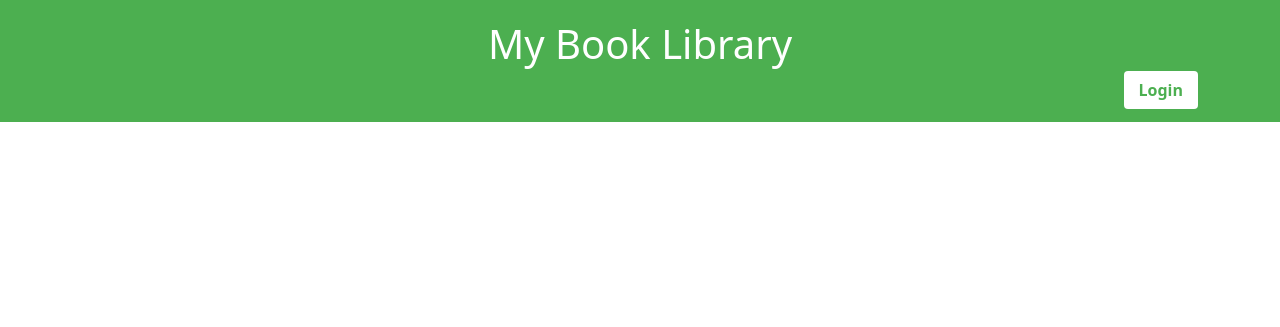
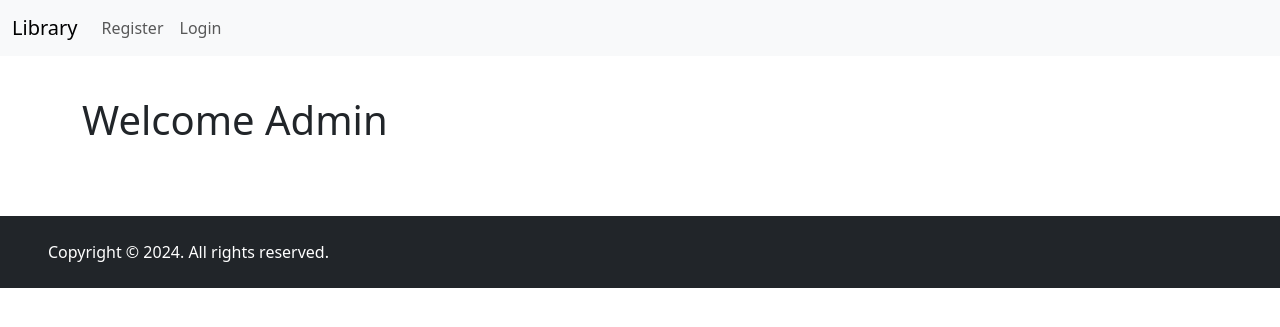
Before and after one commit to Odys6x/DataBase, a Flask app: page /admin_index in a window 1280 px wide. Shown: the top 327 px of the page. Run offline with Flask 3, Linux system fonts and the light colour scheme; the visitor is signed in with stand-in values (Sample User, id 1).

Commit message:
navbar with session, logout and footer

```diff
--- a/app.py
+++ b/app.py
@@ -154,7 +154,12 @@
                 connection.close()
 
     return render_template('register.html', form=form)
-
+@app.route('/logout')
+def logout():
+    # Clear the user session
+    session.clear()  # This logs out the user by clearing their session data
+    flash('You have been logged out.', 'info')  # Display a message
+    return redirect(url_for('login'))  # Redirect to the login page
 @app.route('/admin_index')
 def admin_index():
     return render_template("admin_index.html")
--- a/static/css/style.css
+++ b/static/css/style.css
@@ -16,46 +16,23 @@
     padding: 0 20px;
 }
 
-/* Header styles */
-header {
-    background-color: #4CAF50;
-    color: white;
-    padding: 20px 0;
-    position: relative;
+/*navbar*/
+.container-fluid {
+    width: 100%;
+    padding: 0;
+}
+.navbar {
+    display: flex;
+    justify-content: space-between;
+    width: 100%; !important
 }
 
-header h1 {
-    text-align: center;
-    margin-bottom: 10px;
+/*.navbar-nav {
+    margin: 0 !important; /* Ensure no extra margins */
+.navbar-toggler{
+   padding: 4px 12px;
 }
 
-/* Align login to the far right */
-nav ul {
-    list-style-type: none;
-    display: flex;
-    justify-content: flex-end; /* Aligns to the far right */
-    padding: 0;
-    margin: 0;
-}
-
-nav ul li {
-    margin-left: auto;
-}
-
-nav ul li.login-button a {
-    background-color: white;
-    color: #4CAF50;
-    padding: 8px 15px;
-    border-radius: 4px;
-    font-size: 16px;
-    font-weight: bold;
-    text-decoration: none;
-    transition: background-color 0.3s ease;
-}
-
-nav ul li.login-button a:hover {
-    background-color: #f1f1f1;
-}
 
 /* Main styles */
 main {
@@ -106,8 +83,8 @@
 }
 
 button {
-    width: 100%;
-    padding: 10px;
+    /*width: 100%;
+    padding: 10px;*/
     background-color: #4CAF50;
     color: white;
     border: none;
@@ -116,9 +93,9 @@
     cursor: pointer;
 }
 
-button:hover {
+/*button:hover {
     background-color: #45a049;
-}
+}*/
 
 /* Footer styles */
 footer {
--- a/templates/admin_index.html
+++ b/templates/admin_index.html
@@ -1,3 +1,6 @@
 {% extends 'base.html' %}
 {% block body %}
+ <main class="container">
+ <h1>Welcome Admin</h1>
+ </main>
 {% endblock %}
--- a/templates/base.html
+++ b/templates/base.html
@@ -18,19 +18,21 @@
 </script>
 </head>
 <body>
-   <header>
-        <div class="container">
-            <h1>My Book Library</h1>
-            <nav>
-                <ul>
-                    <li class="login-button"><a href="/login">Login</a></li>
-                </ul>
-            </nav>
-        </div>
-    </header>
+   {% block navbar %}
+         {% include 'includes/nav.html' %}
+     {% endblock %}
 
-    <main>
+    <main >
+
         {% block body %}{% endblock%}
+
+
+
     </main>
+   <br>
+    {% block footer %}
+        {% include 'includes/footer.html' %}
+    {% endblock %}
+
 </body>
 </html>
--- /dev/null
+++ b/templates/includes/footer.html
@@ -0,0 +1,7 @@
+<div
+      class="d-flex flex-column flex-md-row text-center text-md-start justify-content-between py-4 px-4 px-xl-5 bg-dark">
+      <!-- Copyright -->
+      <div class="text-white mb-3 mb-md-0">
+        Copyright © 2024. All rights reserved.
+      </div>
+      <!-- Copyright -->
--- /dev/null
+++ b/templates/includes/nav.html
@@ -0,0 +1,82 @@
+{% if session['user_type'] == 'u' %}
+<nav class="navbar navbar-expand-lg navbar-light bg-light" aria-label="Main Navigation">
+    <div class="container-fluid">
+        <a class="navbar-brand" href="#" title=" Home">Library</a>
+        <button class="navbar-toggler " type="button" data-bs-toggle="collapse" data-bs-target="#navbarSupportedContent" aria-controls="navbarSupportedContent" aria-expanded="false" aria-label="Toggle navigation">
+            <span class="navbar-toggler-icon"></span>
+        </button>
+        <div class="collapse navbar-collapse" id="navbarSupportedContent">
+            <ul class="navbar-nav me-auto mb-2 mb-lg-0">
+                <li class="nav-item">
+                    <a class="nav-link" href="#" aria-label="#">Books</a>
+                </li>
+                <li class="nav-item">
+                    <a class="nav-link" href="#" aria-label="#">#</a>
+                </li>
+                <li class="nav-item">
+                    <a class="nav-link" href="#" aria-label="#">#</a>
+                </li>
+
+            </ul>
+                    <ul class="navbar-nav  mb-2 mb-lg-0 ml-auto">
+                        <li class="nav-item">
+                        <a class="nav-link" href="#" aria-label="#">Profile</a>
+                        </li>
+                        <li class="nav-item">
+                            <a class="nav-link" href="{{ url_for('logout') }}" aria-label="Logout">Logout</a>
+                        </li>
+                   </ul>
+        </div>
+    </div>
+</nav>
+{% elif session['user_type'] == 'a' %}
+<nav class="navbar navbar-expand-lg navbar-light bg-light" aria-label="Main Navigation">
+    <div class="container-fluid">
+        <a class="navbar-brand" href="#" title=" Home">Library</a>
+        <button class="navbar-toggler " type="button" data-bs-toggle="collapse" data-bs-target="#navbarSupportedContentAdmin" aria-controls="navbarSupportedContentAdmin" aria-expanded="false" aria-label="Toggle navigation">
+            <span class="navbar-toggler-icon"></span>
+        </button>
+        <div class="collapse navbar-collapse" id="navbarSupportedContentAdmin">
+            <ul class="navbar-nav me-auto mb-2 mb-lg-0">
+                <li class="nav-item">
+                    <a class="nav-link" href="#" aria-label="#">Manage user</a>
+                </li>
+                <li class="nav-item">
+                    <a class="nav-link" href="#" aria-label="#">Manage books</a>
+                </li>
+                <li class="nav-item">
+                    <a class="nav-link" href="#" aria-label="#">Manage booking systems</a>
+                </li>
+
+            </ul>
+                    <ul class="navbar-nav  mb-2 mb-lg-0 ml-auto">
+                        <li class="nav-item">
+                        <a class="nav-link" href="#" aria-label="#">#</a>
+                        </li>
+                        <li class="nav-item">
+                            <a class="nav-link" href="{{ url_for('logout') }}" aria-label="Logout">Logout</a>
+                        </li>
+                   </ul>
+        </div>
+    </div>
+</nav>
+{% else %}
+<nav class="navbar navbar-expand-lg navbar-light bg-light" aria-label="Main Navigation">
+    <div class="container-fluid">
+        <a class="navbar-brand" href="#" title=" Home">Library</a>
+        <button class="navbar-toggler " type="button" data-bs-toggle="collapse" data-bs-target="#navbarSupportedContentOthers" aria-controls="navbarSupportedContentOthers" aria-expanded="false" aria-label="Toggle navigation">
+            <span class="navbar-toggler-icon"></span>
+        </button>
+        <div class="collapse navbar-collapse" id="navbarSupportedContentOthers">
+                    <ul class="navbar-nav  mb-2 mb-lg-0 ml-auto">
+                        <li class="nav-item">
+                        <a class="nav-link" href="{{ url_for('register') }}" aria-label="#">Register</a>
+                        </li>
+                        <li class="nav-item">
+                            <a class="nav-link" href="{{ url_for('login') }}" aria-label="Login">Login</a>
+                        </li>
+                   </ul>
+        </div>
+    </div>
+</nav>
+{% endif %}
```
Also changed, not shown: loginForm.py (+1 -9 lines).
